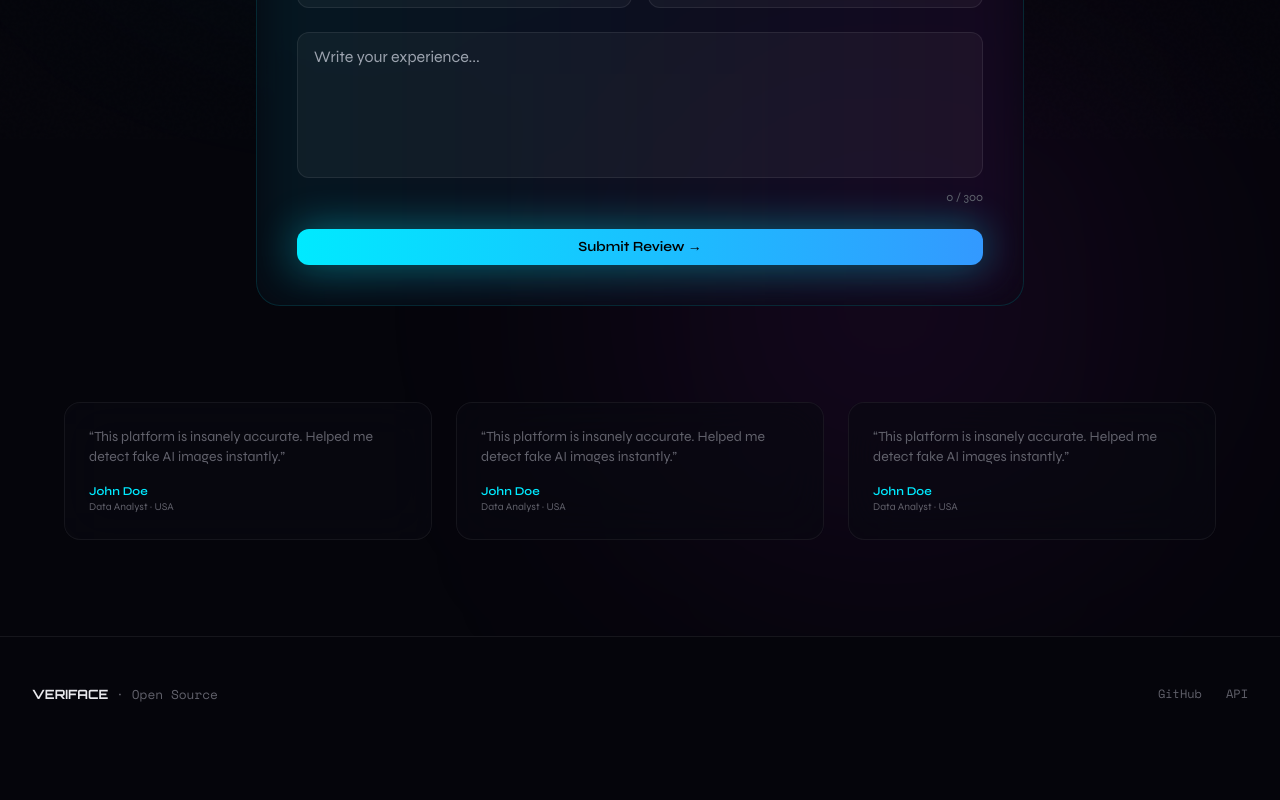
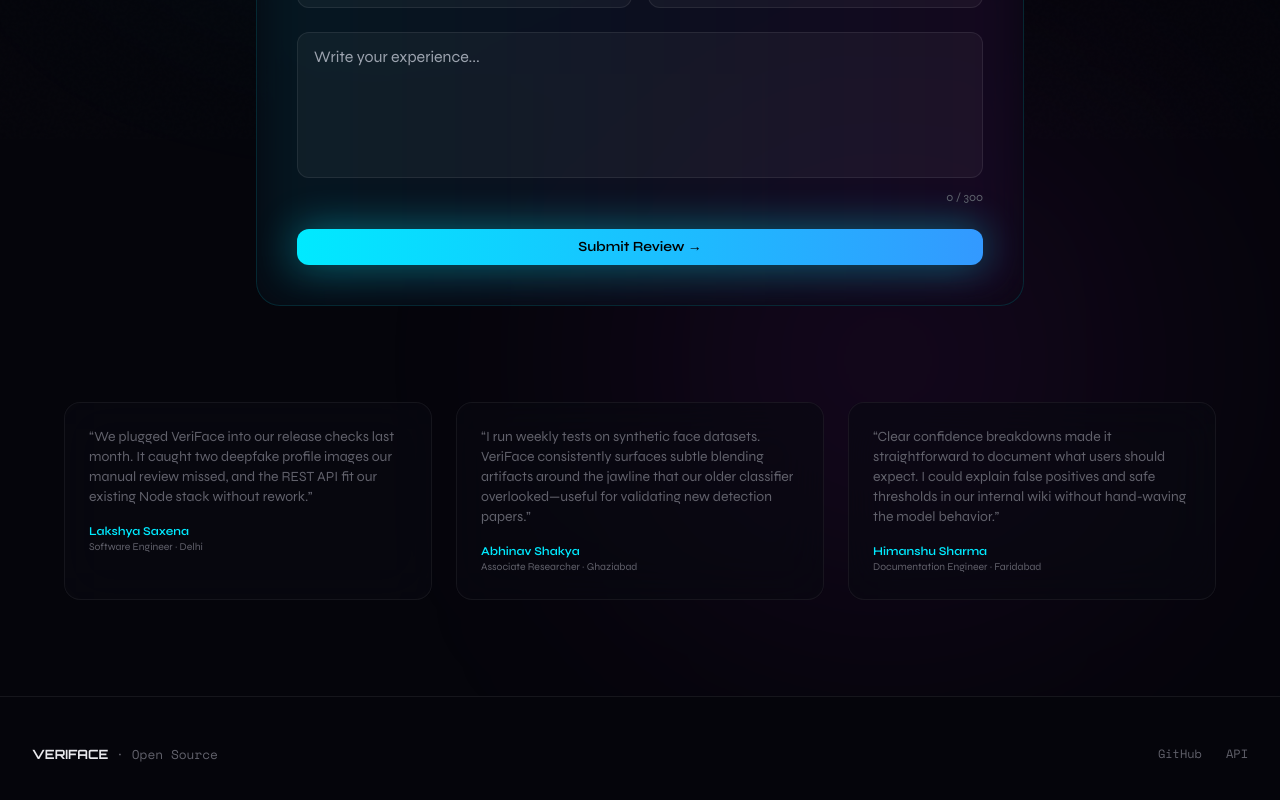
Before and after one commit to SaxenaLakshya/VeriFace, a Next.js app in the folder frontend/: page /reviews in a window 1280 px wide. Shown: the part 661-1461 px from the top of the page. Before the commit the page ends 1413 px from the top, so only its background shows below. Built offline with nearby package versions, Linux system fonts and the light colour scheme; no server answers.

Commit message:
frontend changes inthe reviews page

```diff
--- a/frontend/app/reviews/page.tsx
+++ b/frontend/app/reviews/page.tsx
@@ -11,6 +11,30 @@ type ReviewFormData = {
   place: string;
   review: string;
 };
+
+const featuredReviews = [
+  {
+    review:
+      "We plugged VeriFace into our release checks last month. It caught two deepfake profile images our manual review missed, and the REST API fit our existing Node stack without rework.",
+    name: "Lakshya Saxena",
+    profession: "Software Engineer",
+    place: "Delhi",
+  },
+  {
+    review:
+      "I run weekly tests on synthetic face datasets. VeriFace consistently surfaces subtle blending artifacts around the jawline that our older classifier overlooked—useful for validating new detection papers.",
+    name: "Abhinav Shakya",
+    profession: "Associate Researcher",
+    place: "Ghaziabad",
+  },
+  {
+    review:
+      "Clear confidence breakdowns made it straightforward to document what users should expect. I could explain false positives and safe thresholds in our internal wiki without hand-waving the model behavior.",
+    name: "Himanshu Sharma",
+    profession: "Documentation Engineer",
+    place: "Faridabad",
+  },
+];
 
 export default function ReviewsPage() {
   const [submitted, setSubmitted] = useState(false);
@@ -146,7 +170,7 @@ export default function ReviewsPage() {
 
       {/* REVIEWS GRID */}
       <div className="relative z-10 max-w-6xl mx-auto mt-24 grid md:grid-cols-2 lg:grid-cols-3 gap-6">
-        {[1, 2, 3].map((_, i) => (
+        {featuredReviews.map((item, i) => (
           <motion.div
             key={i}
             initial={{ opacity: 0, y: 40 }}
@@ -155,14 +179,14 @@ export default function ReviewsPage() {
             className="group p-6 rounded-2xl border border-[hsl(0,0%,100%,0.06)] bg-[hsl(240,30%,5%,0.6)] backdrop-blur-xl hover:border-[hsl(185,100%,50%,0.4)] hover:shadow-[0_0_60px_hsl(185,100%,50%,0.15)] transition-all"
           >
             <p className="text-sm text-muted-foreground mb-4">
-              “This platform is insanely accurate. Helped me detect fake AI images instantly.”
+              “{item.review}”
             </p>
 
             <div className="text-xs text-[hsl(185,100%,50%)] font-semibold">
-              John Doe
+              {item.name}
             </div>
             <div className="text-[0.65rem] text-muted-foreground">
-              Data Analyst · USA
+              {item.profession} · {item.place}
             </div>
           </motion.div>
         ))}
```
